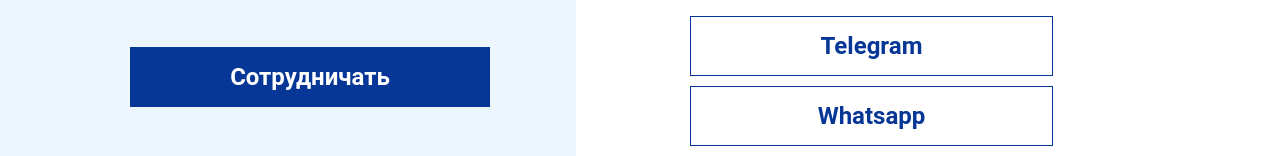
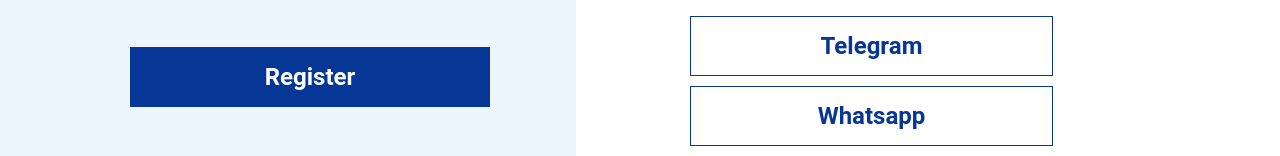
Before and after one commit to kingoker/FIT_frontend, a plain HTML site: page indexEn.html in a window 1280 px wide. Shown: the part 2747-2903 px from the top of the page. Drawn offline with Linux system fonts and the light colour scheme.

Commit message:
Update indexEn.html

```diff
--- a/indexEn.html
+++ b/indexEn.html
@@ -179,7 +179,7 @@
                     <p class="contacts__description">
                         Uzbekistan has all the strategic tools to change the entire chain by offering a rare combination of speed to market and price competitiveness coupled with a fully transparent and integrated value chain
                     </p>
-                    <a class="contacts__button button" target="_blank" href="https://forms.gle/j8xCzWFa3QPu8zXg9">Сотрудничать</a>
+                    <a class="contacts__button button" target="_blank" href="https://forms.gle/j8xCzWFa3QPu8zXg9">Register</a>
                 </div>
                 <div class="contacts__questions">
                     <div class="contact__img">
```
